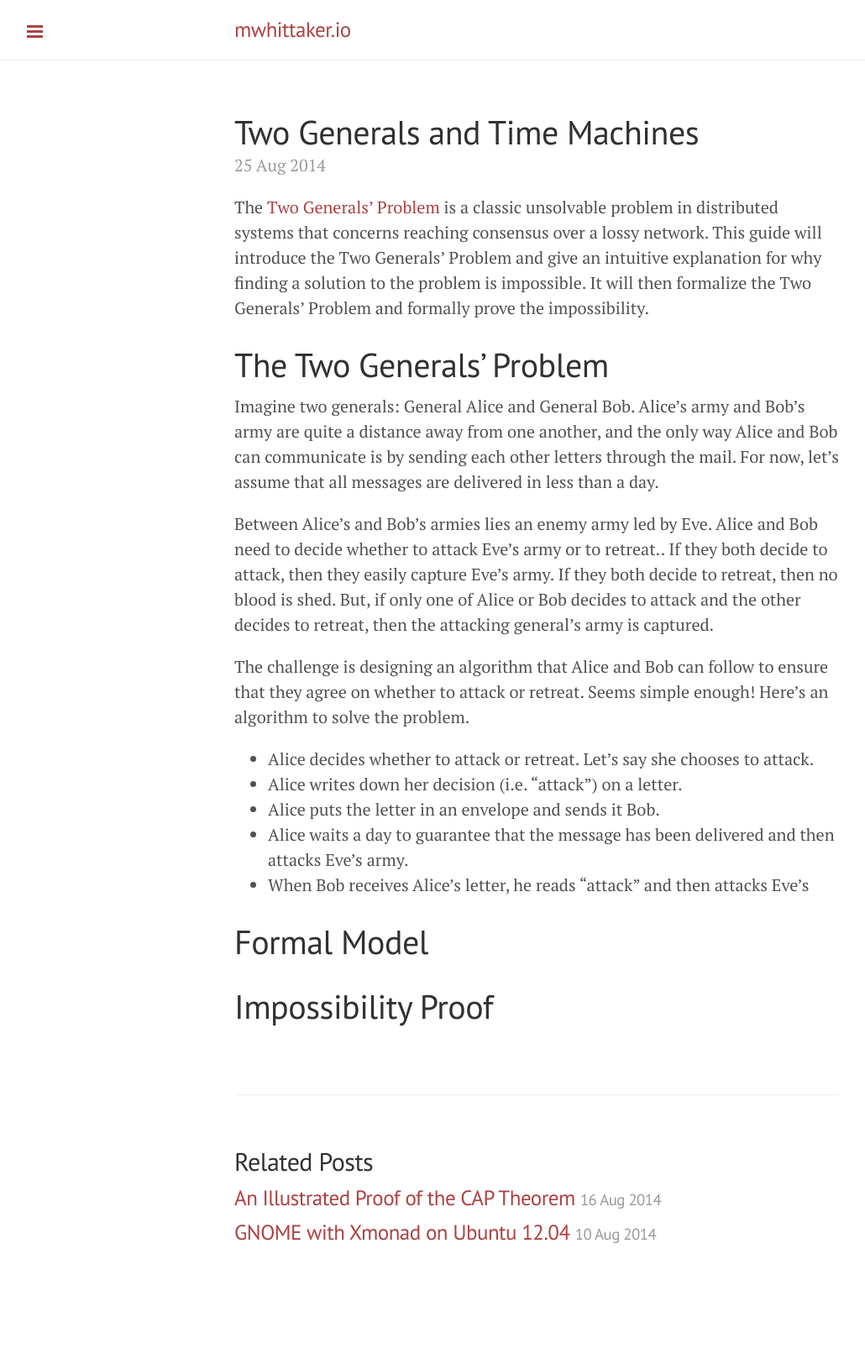
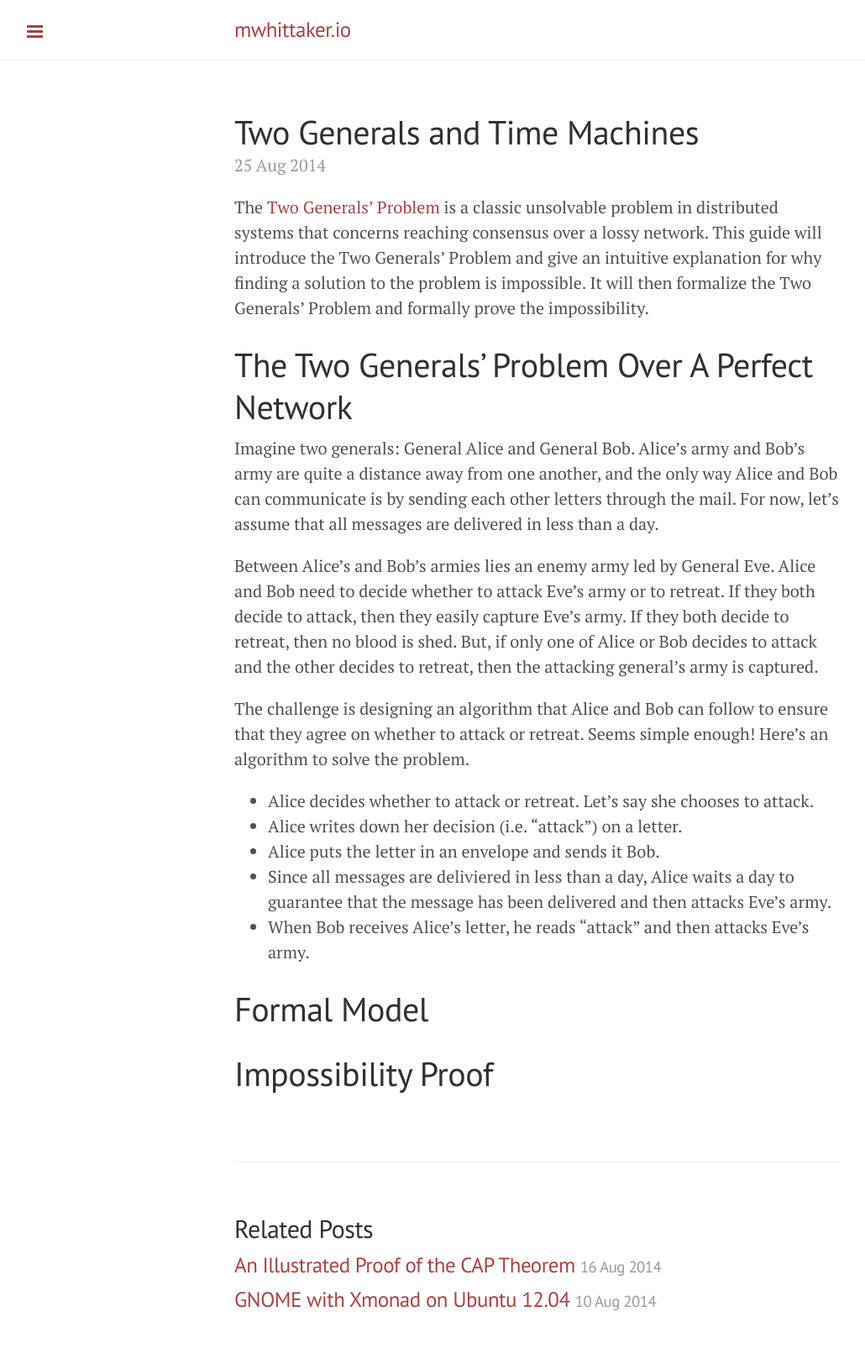
Before and after one commit to mwhittaker/mwhittaker.github.io, a Jekyll site: the page built from _posts/2014-08-25-two-generals-proof.md, in a window 1280 px wide. Shown: the whole page at 84% size, without its empty margins (1-1031 px from the left). Built offline with Jekyll 4.4.1, drawn with Linux system fonts in a browser that asks for light colours; Markdown is read by kramdown in place of the engine named in the settings; before the commit the page ends 1544 px from its top, so only the background shows below that.

Commit message:
More work on generals blog.

```diff
--- a/_posts/2014-08-25-two-generals-proof.md
+++ b/_posts/2014-08-25-two-generals-proof.md
@@ -9,17 +9,18 @@ introduce the Two Generals' Problem and give an intuitive explanation for why
 finding a solution to the problem is impossible. It will then formalize the Two
 Generals' Problem and formally prove the impossibility.
 
-# The Two Generals' Problem #
+# The Two Generals' Problem Over A Perfect Network #
 Imagine two generals: General Alice and General Bob. Alice's army and Bob's
 army are quite a distance away from one another, and the only way Alice and Bob
 can communicate is by sending each other letters through the mail. For now,
 let's assume that all messages are delivered in less than a day.
 
-Between Alice's and Bob's armies lies an enemy army led by Eve. Alice and Bob
-need to decide whether to attack Eve's army or to retreat.. If they both decide
-to attack, then they easily capture Eve's army. If they both decide to retreat,
-then no blood is shed. But, if only one of Alice or Bob decides to attack and
-the other decides to retreat, then the attacking general's army is captured.
+Between Alice's and Bob's armies lies an enemy army led by General Eve. Alice
+and Bob need to decide whether to attack Eve's army or to retreat. If they
+both decide to attack, then they easily capture Eve's army. If they both decide
+to retreat, then no blood is shed. But, if only one of Alice or Bob decides to
+attack and the other decides to retreat, then the attacking general's army is
+captured.
 
 The challenge is designing an algorithm that Alice and Bob can follow to ensure
 that they agree on whether to attack or retreat. Seems simple enough! Here's an
@@ -28,9 +29,11 @@ algorithm to solve the problem.
 - Alice decides whether to attack or retreat. Let's say she chooses to attack.
 - Alice writes down her decision (i.e. "attack") on a letter.
 - Alice puts the letter in an envelope and sends it Bob.
-- Alice waits a day to guarantee that the message has been delivered and then
-  attacks Eve's army.
+- Since all messages are deliviered in less than a day, Alice waits a day to
+  guarantee that the message has been delivered and then attacks Eve's army.
 - When Bob receives Alice's letter, he reads "attack" and then attacks Eve's
+  army.
+
 
 # Formal Model #
 # Impossibility Proof #
```
